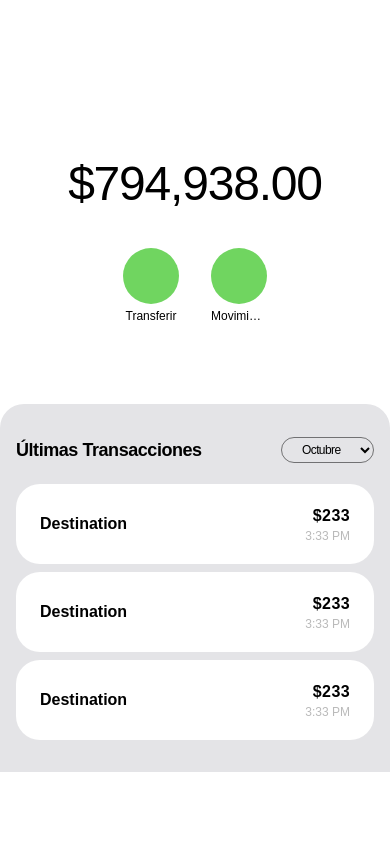
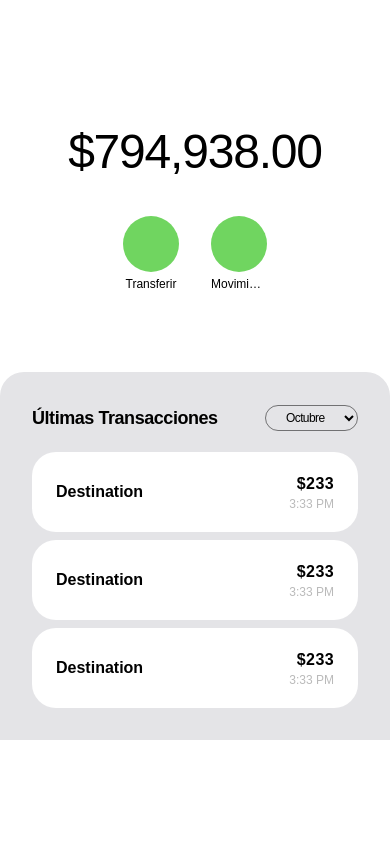
Before and after one commit to No-Country-simulation/c21-27-n-java-angular, an Angular app in the folder frontend/: page /dashboard in a window 390 px wide. Shown: the top 844 px of the page. Built offline with nearby package versions, Linux system fonts and the light colour scheme.

Commit message:
fix(fe): update layout media queries

```diff
--- a/frontend/src/app/app.component.scss
+++ b/frontend/src/app/app.component.scss
@@ -1,3 +1,3 @@
 main {
-  @apply relative w-screen max-w-7xl mx-auto min-h-screen;
+  @apply relative w-screen max-w-7xl mx-auto;
 }
--- a/frontend/src/app/core/footer/footer.component.scss
+++ b/frontend/src/app/core/footer/footer.component.scss
@@ -1,5 +1,5 @@
 .footer {
-  @apply bottom-0 px-5 py-5 mx-auto lg:px-20 bg-ob-terciary-dark-green max-w-7xl min-w-96;
+  @apply bottom-0 px-5 py-5 mx-auto lg:px-20 bg-ob-terciary-dark-green max-w-7xl min-w-96 mt-80;
   &__logos {
     @apply flex items-center justify-between;
   }
--- a/frontend/src/app/features/dashboard/components/dashboard-header/dashboard-header.component.scss
+++ b/frontend/src/app/features/dashboard/components/dashboard-header/dashboard-header.component.scss
@@ -1,12 +1,9 @@
 :host {
   @apply hidden lg:flex;
-  @apply w-fit gap-2 justify-center items-center;
+  @apply w-full gap-2 justify-start items-center;
   @apply my-16;
 }
 
 .img {
   @apply w-20 h-auto;
 }
-
-.text {
-}
--- a/frontend/src/app/features/dashboard/components/recents/components/transfer-card/transfer-card.component.scss
+++ b/frontend/src/app/features/dashboard/components/recents/components/transfer-card/transfer-card.component.scss
@@ -1,7 +1,7 @@
 :host {
   @apply flex justify-between items-center h-20;
-  @apply bg-white rounded-3xl;
-  @apply px-6 py-2;
+  @apply bg-white rounded-3xl px-6 py-2;
+  @apply hover:bg-white/60 cursor-pointer;
 }
 
 .destination {
--- a/frontend/src/app/features/dashboard/components/recents/recents.component.html
+++ b/frontend/src/app/features/dashboard/components/recents/recents.component.html
@@ -1,4 +1,4 @@
-<div [ngClass]="['container', obPadding()]">
+<div [ngClass]="[obPadding()]">
   <header class="header">
     <h2 [class]="obHeading({tag: 'h2'})">Últimas Transacciones</h2>
 
--- a/frontend/src/app/features/dashboard/components/recents/recents.component.scss
+++ b/frontend/src/app/features/dashboard/components/recents/recents.component.scss
@@ -1,5 +1,5 @@
 :host {
-  @apply block mt-20 bg-zinc-200 rounded-t-3xl py-8;
+  @apply block mt-20 bg-zinc-200 rounded-t-3xl lg:rounded-3xl py-8 px-4;
 }
 
 .header {
--- a/frontend/src/app/features/dashboard/dashboard.component.html
+++ b/frontend/src/app/features/dashboard/dashboard.component.html
@@ -1,8 +1,9 @@
 <app-dashboard-header />
+<section class="asd">
+  <div class="balance">
+    <app-account-balance [balance]="balance" />
+    <app-shortcuts />
+  </div>
 
-<section class="balance">
-  <app-account-balance [balance]="balance" />
-  <app-shortcuts />
+  <app-recents></app-recents>
 </section>
-
-<app-recents></app-recents>
--- a/frontend/src/app/features/dashboard/dashboard.component.scss
+++ b/frontend/src/app/features/dashboard/dashboard.component.scss
@@ -1,9 +1,17 @@
+:host {
+  @apply block w-full mx-auto;
+}
+
 .user {
   @apply min-h-40;
 }
 
+.asd {
+  @apply grid grid-cols-1 lg:grid-cols-2 mx-auto;
+}
+
 .balance {
-  @apply mt-40;
+  @apply mt-32;
   @apply flex flex-col gap-10 justify-center items-center;
   @apply lg:items-start;
 }
--- a/frontend/src/app/styles/obBoxes.tv.ts
+++ b/frontend/src/app/styles/obBoxes.tv.ts
@@ -1,6 +1,6 @@
 import { tv } from 'tailwind-variants';
 
 export const OB_PADDING = tv({
-  base: 'px-4 lg:px-0 lg:pl-40',
+  base: 'px-4 lg:px-0',
   variants: {},
 });
```
